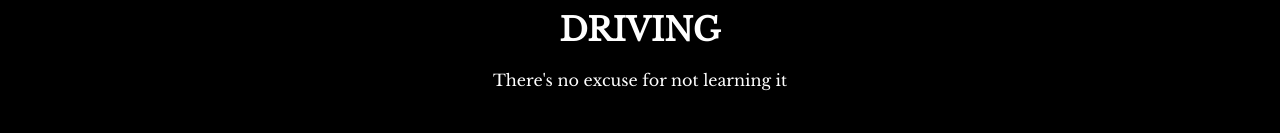
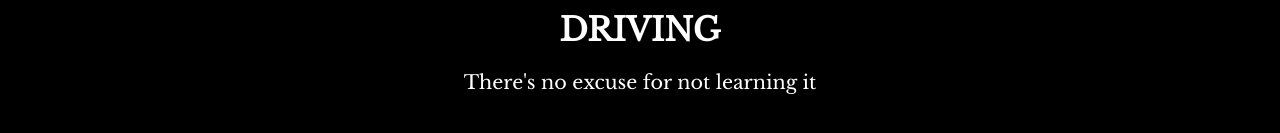
Before and after one commit to SimonThomasG/Motivational-Meme, a plain HTML site: page index.html in a window 1280 px wide. Shown: the part 729-862 px from the top of the page. Drawn offline with nearby package versions, Linux system fonts and the light colour scheme; a web font is replaced by a local one.

Commit message:
Update style.css

```diff
--- a/style.css
+++ b/style.css
@@ -22,8 +22,9 @@ h1 {
 }
 
 p{
-    color: white;
+   color: white;
     text-align: center;
-    padding: 0px;
+    font-size: 120%;
     margin-top: 0%;
+
 }
```
